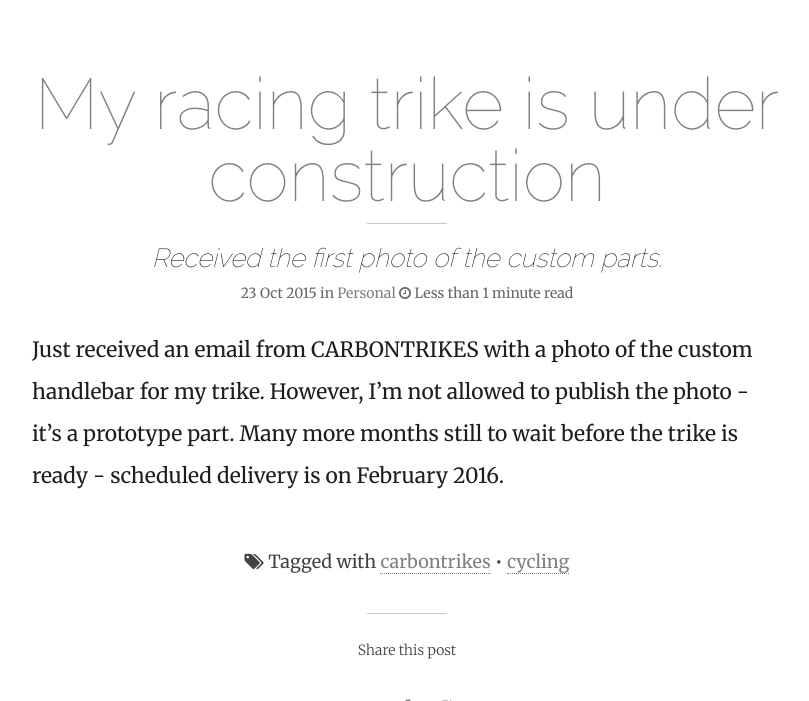
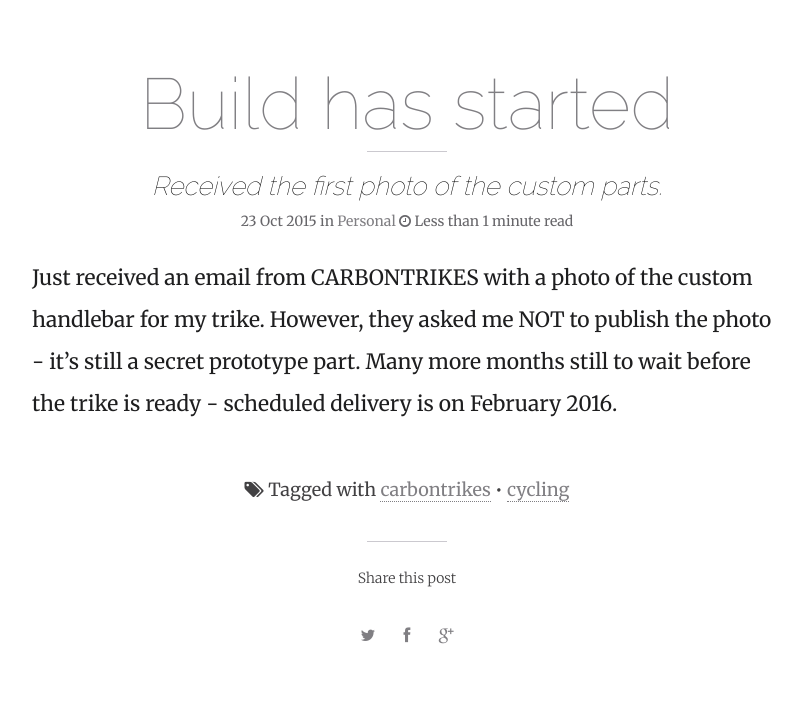
Before and after one commit to teamheimonen/teamheimonen.github.io, a Jekyll site: the page built from _posts/2015-10-23- handlebar.md, in a window 1280 px wide and 900 px high, scrolled down 345 px, cut to the strip 199-900 px from the top of the window. Shown: the whole strip, without its empty margins (233-1042 px from the left). Built offline with Jekyll 4.4.1, drawn with Linux system fonts in a browser that asks for light colours; nearby versions of some CDN libraries.

Commit message:
More content

```diff
--- a/_posts/2015-10-23- handlebar.md
+++ b/_posts/2015-10-23- handlebar.md
@@ -1,7 +1,7 @@
 ---
 layout: post
-title: My racing trike is under construction
-description: "Received the first photo of the custom parts. "
+title: Build has started
+description: "Received the first photo of the custom parts."
 headline: "Carbontrikes"
 categories: personal
 tags:
@@ -13,5 +13,5 @@ featured: false
 published: true
 ---
 
-Just received an email from CARBONTRIKES with a photo of the custom handlebar for my trike. However, I'm not allowed to publish the
-photo - it's a prototype part. Many more months still to wait before the trike is ready - scheduled delivery is on February 2016.
+Just received an email from CARBONTRIKES with a photo of the custom handlebar for my trike. However, they asked me NOT to
+publish the photo - it's still a secret prototype part. Many more months still to wait before the trike is ready - scheduled delivery is on February 2016.
```
Also changed, not shown: _posts/2015-10-31- ontheair.md (added, +32 -0 lines), gear/index.md (+1 -1 lines).
